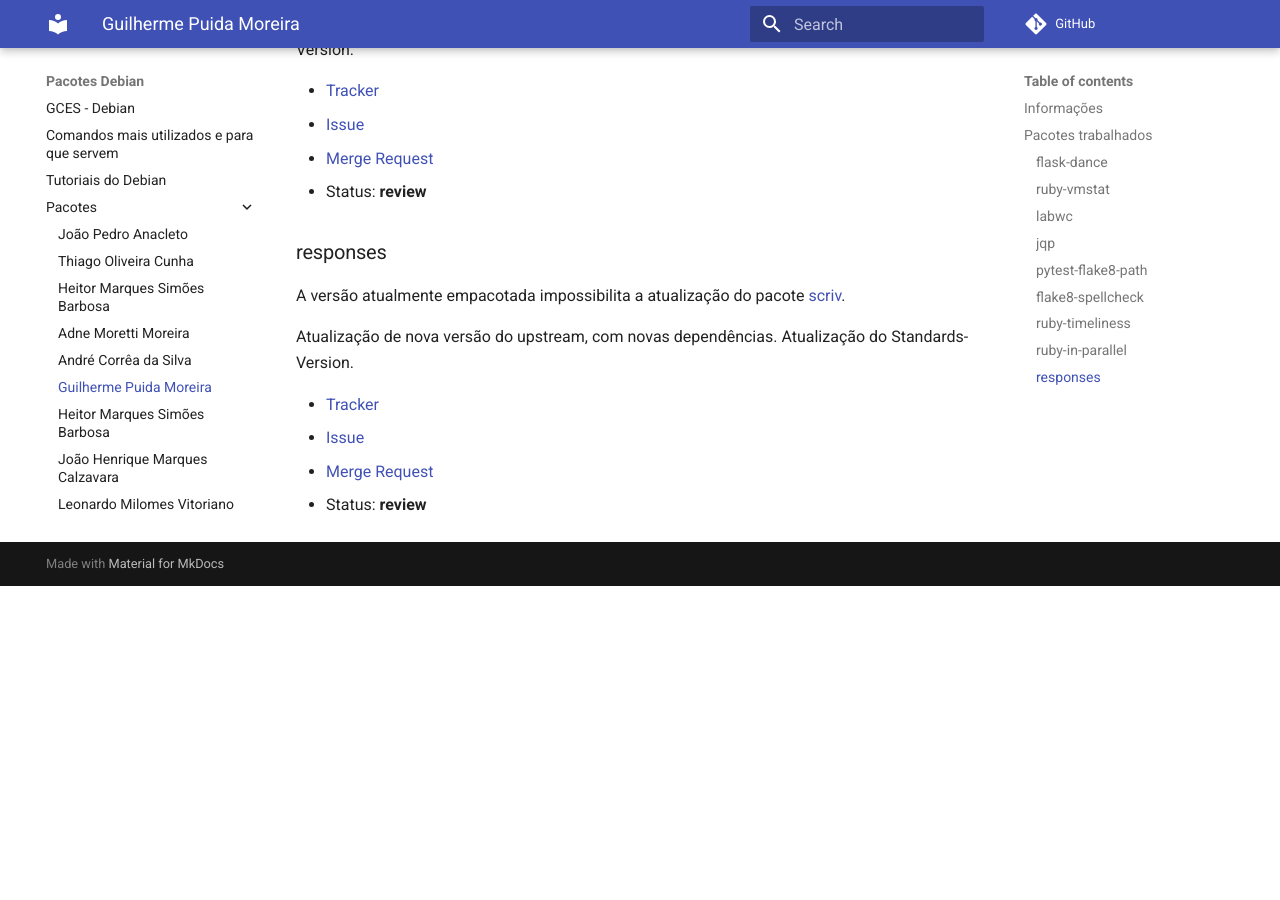
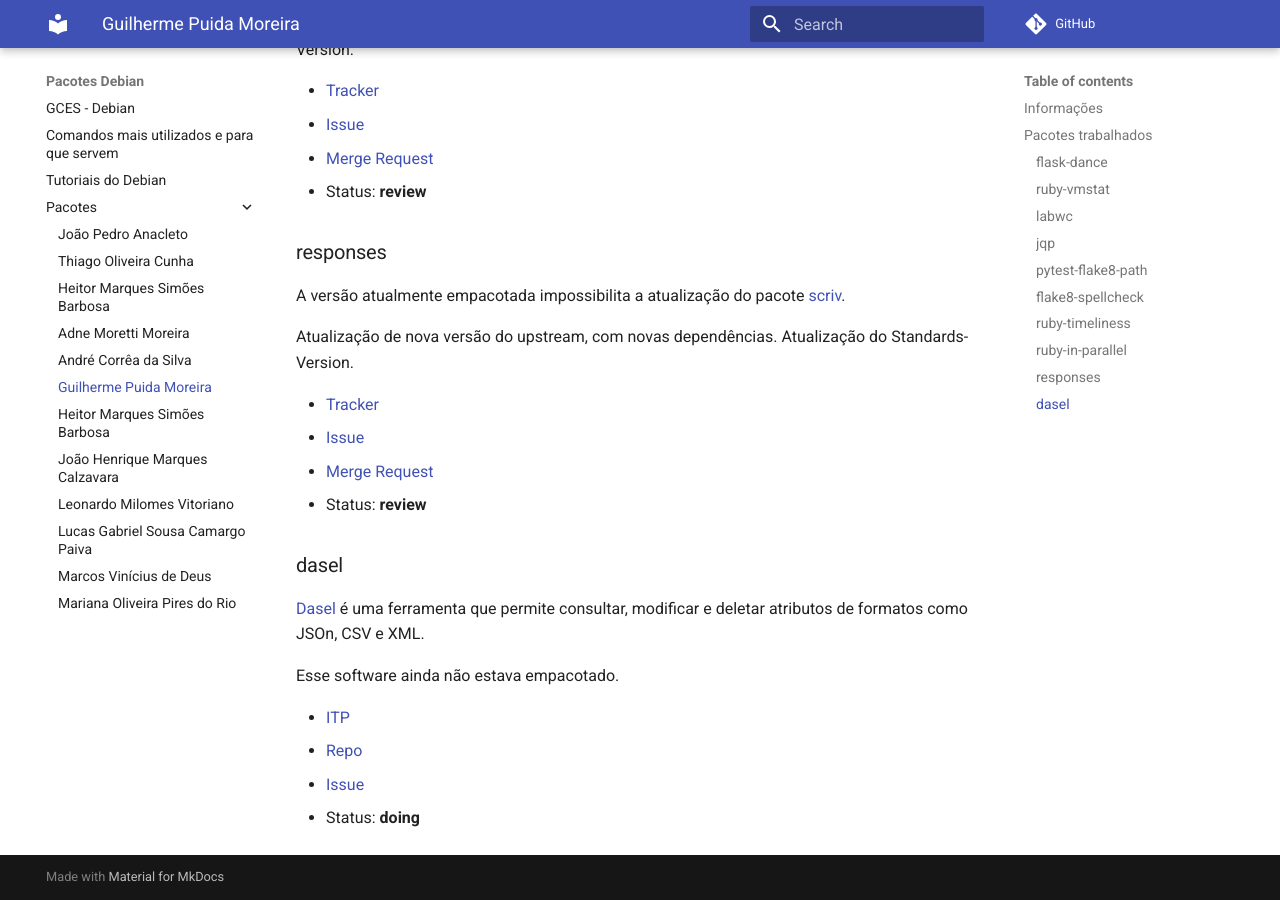
Before and after one commit to FGA-GCES/Debian_Pacotes, an MkDocs documentation site: the page built from docs/pacotes/guilherme-puida-moreira.md, in a window 1280 px wide and 900 px high, scrolled down 2155 px. Built offline with MkDocs 1.6.1 and Material for MkDocs 9.7.7, drawn with Linux system fonts in a browser that asks for light colours; comment, search, counter and statistics services are not loaded; before the commit the page ends 2741 px from its top, so only the background shows below that.

Commit message:
pacote dasel

```diff
--- a/docs/pacotes/guilherme-puida-moreira.md
+++ b/docs/pacotes/guilherme-puida-moreira.md
@@ -100,3 +100,15 @@
 - [Issue](https://salsa.debian.org/debian-brasilia-team/docs/-/issues/111)
 - [Merge Request](https://salsa.debian.org/python-team/packages/responses/-/merge_requests/5)
 - Status: **review**
+
+### dasel
+
+[Dasel](https://github.com/TomWright/dasel) é uma ferramenta que permite
+consultar, modificar e deletar atributos de formatos como JSOn, CSV e XML.
+
+Esse software ainda não estava empacotado.
+
+- [ITP](https://bugs.debian.org/cgi-bin/bugreport.cgi?bug=988063)
+- [Repo](https://salsa.debian.org/puida/dasel)
+- [Issue](https://salsa.debian.org/debian-brasilia-team/docs/-/issues/123)
+- Status: **doing**
```
